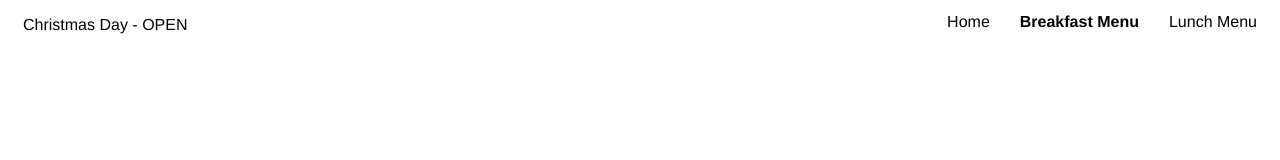
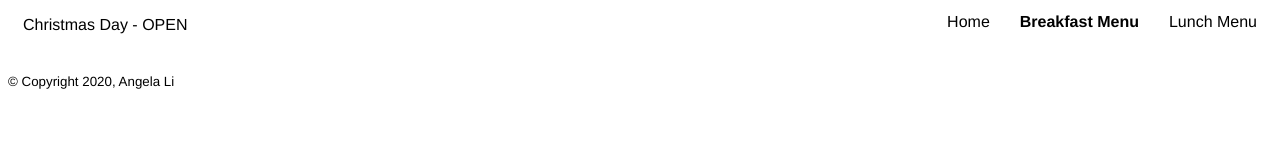
Before and after one commit to angelalisf/newregentcafe, a plain HTML site: page breakfast.html in a window 1280 px wide. Drawn offline with Linux system fonts and the light colour scheme.

Commit message:
add footer

```diff
--- a/breakfast.html
+++ b/breakfast.html
@@ -13,5 +13,8 @@
         <a href="index.html">Home</a>
     </div>
 </body>
-
+<br><br>
+<footer>
+	<small>&copy; Copyright 2020, Angela Li</small>
+</footer>
 </html>
--- a/main.css
+++ b/main.css
@@ -154,3 +154,7 @@ hr {
     padding-right: 15%;
     overflow: hidden;
 }
+
+footer {
+    clear: both;
+}
```
Also changed, not shown: index.html (+4 -1 lines), lunch.html (+4 -1 lines).
